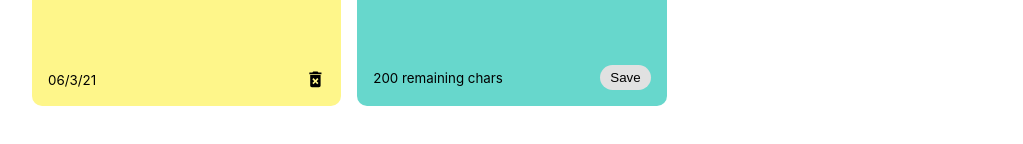
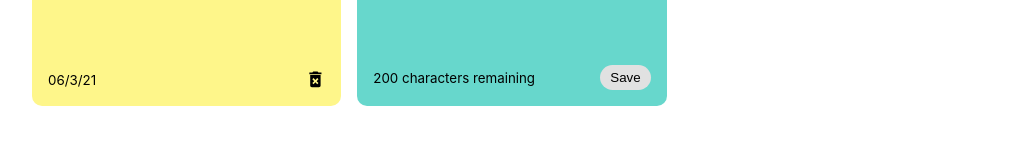
Before and after one commit to linazoo/react-notes-app, a React (Create React App) app: page / in a window 1280 px wide. Shown: the part 314-458 px from the top of the page, without its empty margins (128-1151 px from the left). Built offline with nearby package versions, Linux system fonts and the light colour scheme.

Commit message:
added a character count feature and also added a wrap to the note so the spaces persist

```diff
--- a/src/components/AddNote.js
+++ b/src/components/AddNote.js
@@ -2,6 +2,7 @@ import * as React from "react";
 
 const AddNote = ({ handleAddNote }) => {
   const [noteText, setNoteText] = React.useState("");
+  const characterLimit = 200;
 
   const handleChange = (event) => {
     setNoteText(event.target.value);
@@ -24,7 +25,7 @@ const AddNote = ({ handleAddNote }) => {
         value={noteText}
       ></textarea>
       <div className="note-footer">
-        <small>200 remaining chars</small>
+        <small>{characterLimit - noteText.length} characters remaining</small>
         <button onClick={handleSaveClick} className="save">
           Save
         </button>
```
